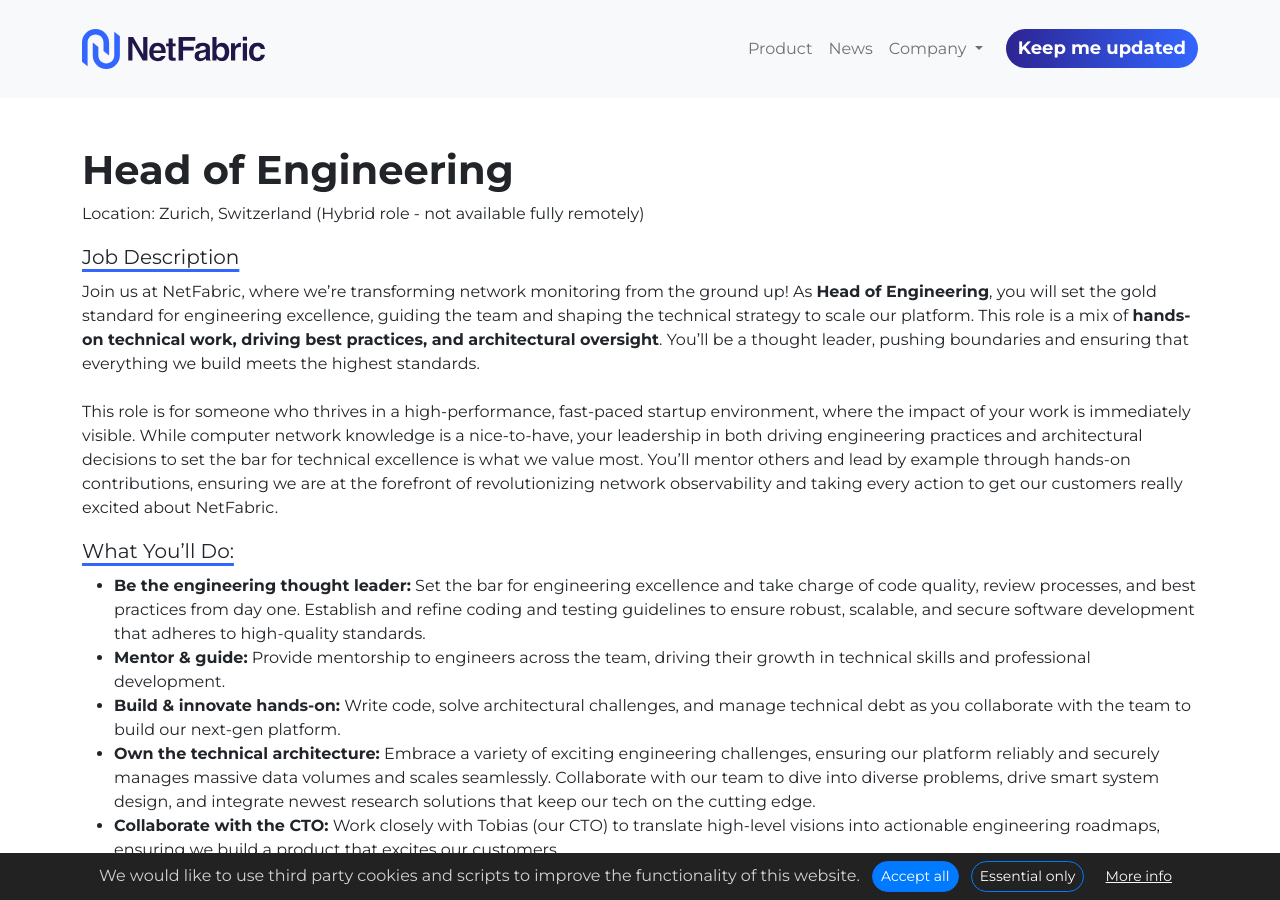
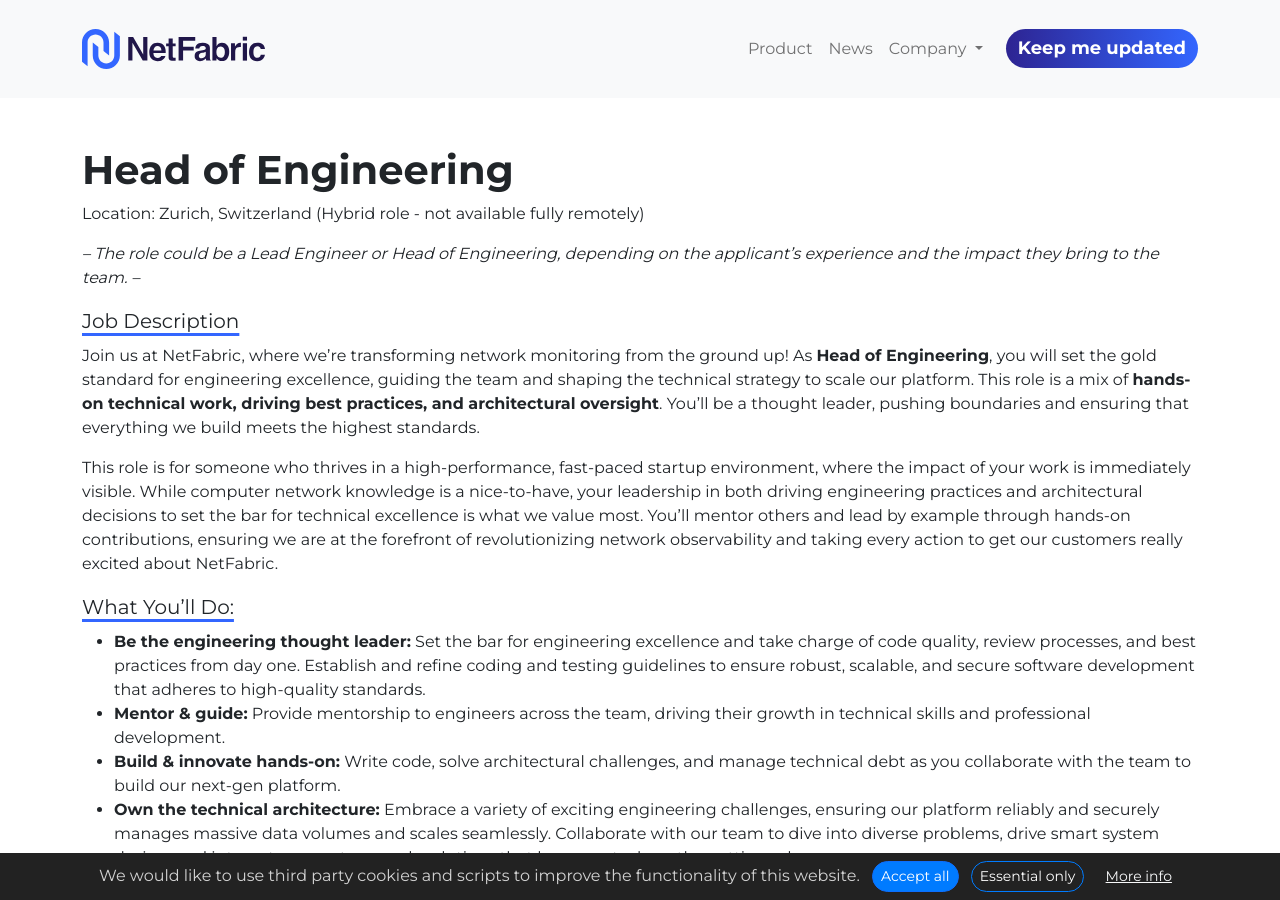
Before and after one commit to NetFabric-AI/NetFabric-AI.github.io, a Jekyll site: the page built from _jobs/headofengineering.md, in a window 1280 px wide and 900 px high. Built offline with Jekyll 4.4.1, drawn with Linux system fonts in a browser that asks for light colours.

Commit message:
formatjob

```diff
--- a/_jobs/headofengineering.md
+++ b/_jobs/headofengineering.md
@@ -6,10 +6,12 @@
 
 Location: Zurich, Switzerland (Hybrid role - not available fully remotely)
 
+*– The role could be a Lead Engineer or Head of Engineering, depending on the applicant's experience and the impact they bring to the team. –*
+
 ### Job Description
 
 Join us at NetFabric, where we're transforming network monitoring from the ground up! As **Head of Engineering**, you will set the gold standard for engineering excellence, guiding the team and shaping the technical strategy to scale our platform. This role is a mix of **hands-on technical work, driving best practices, and architectural oversight**. You’ll be a thought leader, pushing boundaries and ensuring that everything we build meets the highest standards.
-<br><br>
+
 This role is for someone who thrives in a high-performance, fast-paced startup environment, where the impact of your work is immediately visible. While computer network knowledge is a nice-to-have, your leadership in both driving engineering practices and architectural decisions to set the bar for technical excellence is what we value most. You'll mentor others and lead by example through hands-on contributions, ensuring we are at the forefront of revolutionizing network observability and taking every action to get our customers really excited about NetFabric.
 
 
```
